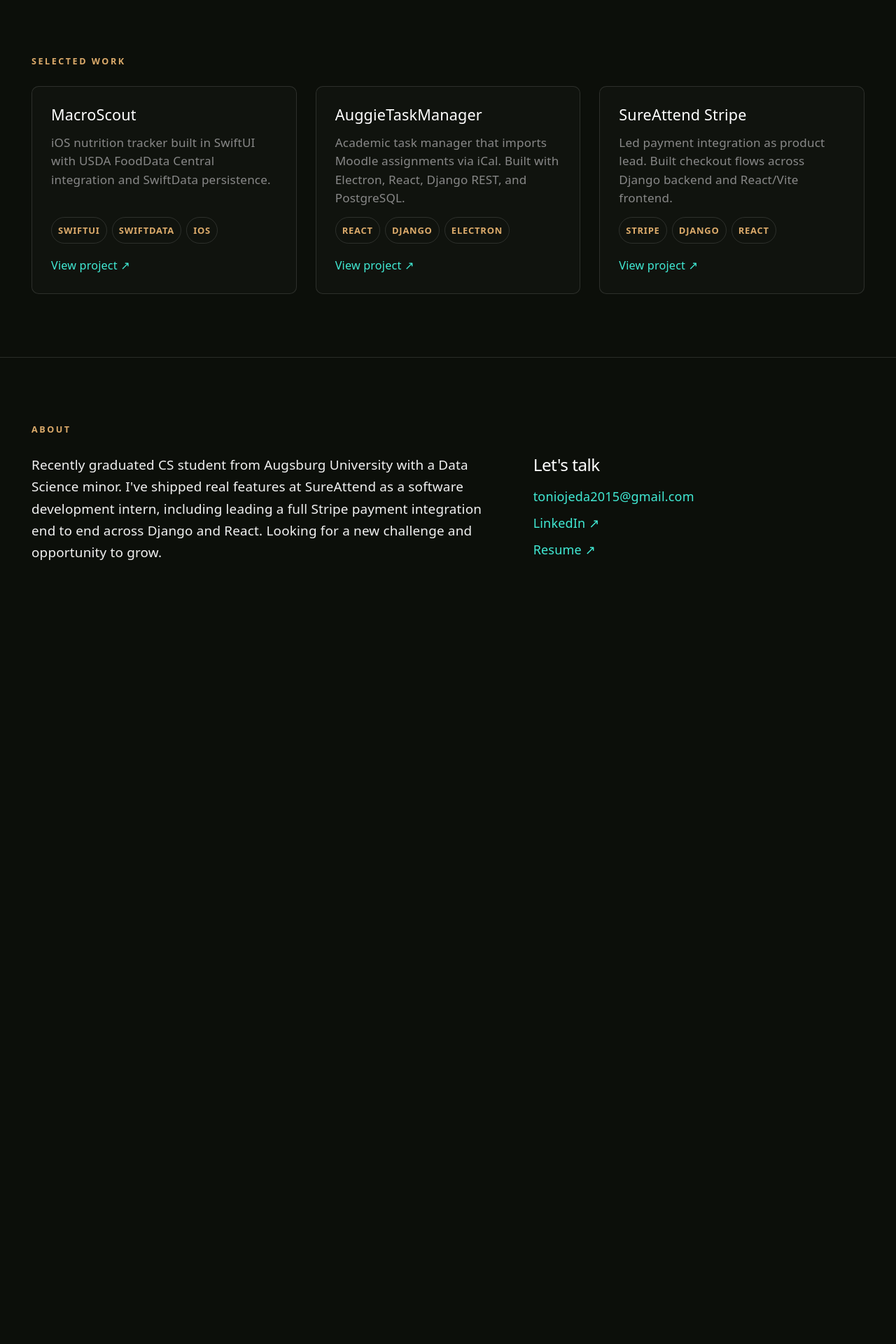
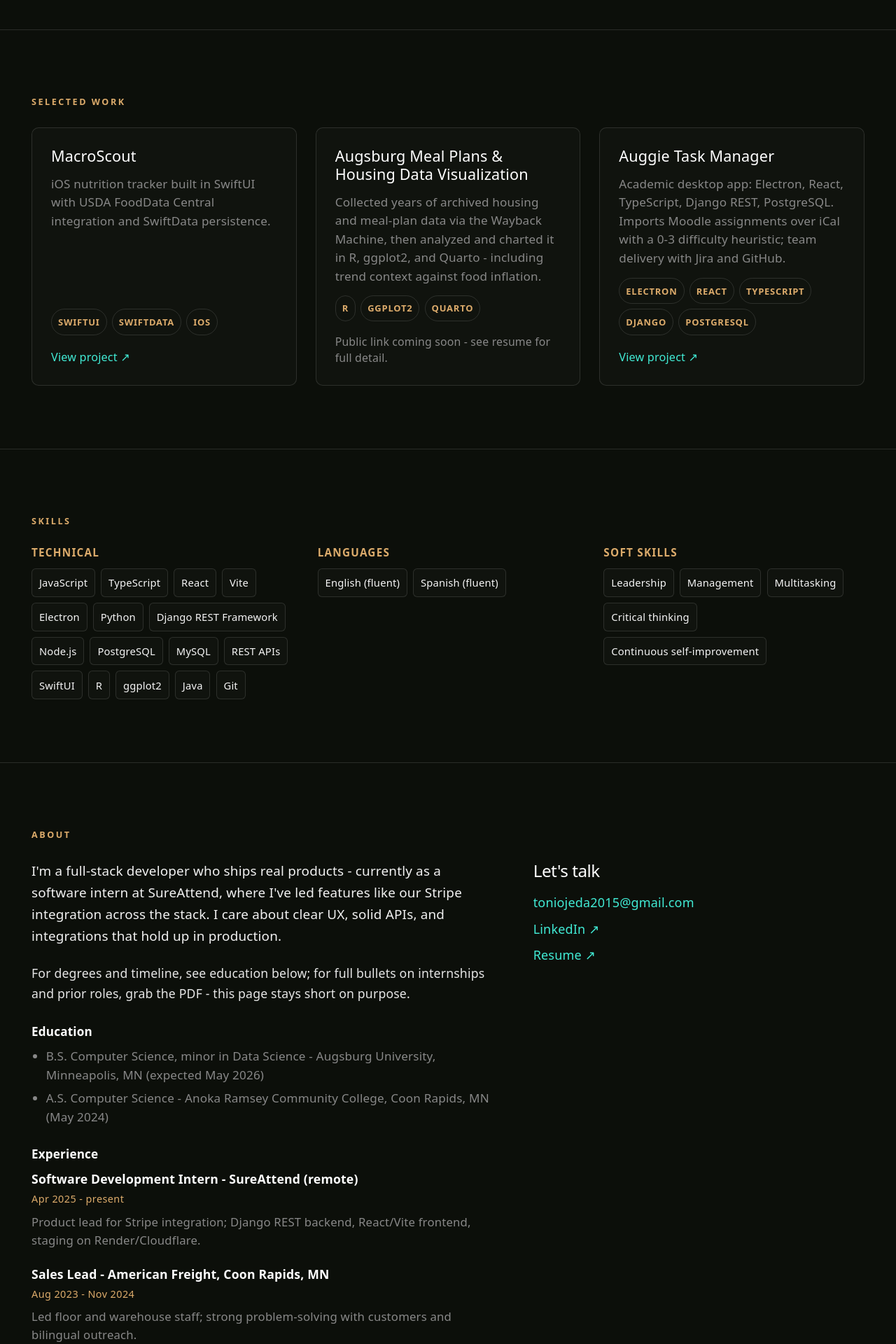
Before and after one commit to ojedat25/Professional-Portfolio, a React (Vite) app in the folder frontend/: page / in a window 1280 px wide. Shown: the part 620-2540 px from the top of the page at 70% size. Before the commit the page ends 1623 px from the top, so only its background shows below. Built offline with nearby package versions, Linux system fonts and the light colour scheme.

Commit message:
Add Skills section to App, update Navbar for navigation, enhance ProjectCard with placeholder text, and improve About section layout and content

```diff
--- a/frontend/src/App.jsx
+++ b/frontend/src/App.jsx
@@ -1,6 +1,7 @@
 import Navbar from "./components/Navbar.jsx";
 import Hero from "./sections/Hero.jsx";
 import Projects from "./sections/Projects.jsx";
+import Skills from "./sections/Skills.jsx";
 import About from "./sections/About.jsx";
 
 export default function App() {
@@ -19,6 +20,15 @@
           </div>
         </section>
         <section
+          id="skills"
+          className="section section--skills"
+          aria-labelledby="skills-label"
+        >
+          <div className="layout-inner section__inner">
+            <Skills />
+          </div>
+        </section>
+        <section
           id="about"
           className="section section--about"
           aria-labelledby="about-label"
--- a/frontend/src/components/Navbar.jsx
+++ b/frontend/src/components/Navbar.jsx
@@ -30,6 +30,13 @@
           </a>
           <a
             className="site-nav__link"
+            href="#skills"
+            onClick={(e) => scrollToId(e, "skills")}
+          >
+            Skills
+          </a>
+          <a
+            className="site-nav__link"
             href="#about"
             onClick={(e) => scrollToId(e, "about")}
           >
--- a/frontend/src/components/ProjectCard.jsx
+++ b/frontend/src/components/ProjectCard.jsx
@@ -1,6 +1,7 @@
 export default function ProjectCard({ title, description, tags, href }) {
   const tagList = Array.isArray(tags) ? tags : [];
   const external = typeof href === "string" && /^https?:\/\//i.test(href);
+  const isPlaceholder = !href || href === "#";
 
   return (
     <article className="project-card">
@@ -15,13 +16,20 @@
           ))}
         </ul>
       ) : null}
+      {isPlaceholder ? (
+        <span className="project-card__placeholder">
+          Public link coming soon - see resume for full detail.
+        </span>
+      ) : (
         <a
           className="project-card__link"
           href={href}
-        {...(external ? { target: "_blank", rel: "noopener noreferrer" } : {})}
+          target={external ? "_blank" : undefined}
+          rel={external ? "noopener noreferrer" : undefined}
         >
           View project <span aria-hidden="true">↗</span>
         </a>
+      )}
     </article>
   );
 }
--- a/frontend/src/data/siteContent.js
+++ b/frontend/src/data/siteContent.js
@@ -1,15 +1,73 @@
+import resumeUrl from "../assets/resume.pdf?url";
+
 /**
- * Site copy and links. Replace placeholder URLs when ready.
- * Project blurbs follow the resume / PDF mockup.
+ * Site copy aligned with resume. Update links when you publish repos or demos.
  */
 
 export const siteContent = {
   email: "toniojeda2015@gmail.com",
   githubUrl: "https://github.com/ojedat25",
   linkedinUrl: "https://www.linkedin.com/in/ojedat20/",
-  resumeUrl: "#",
+  resumeUrl,
 
-  bio: `Recently graduated CS student from Augsburg University with a Data Science minor. I've shipped real features at SureAttend as a software development intern, including leading a full Stripe payment integration end to end across Django and React. Looking for a new challenge and opportunity to grow.`,
+  heroEyebrow: "Software developer - Minneapolis",
+  heroLede:
+    "Full-stack developer finishing my CS degree at Augsburg (May 2026). I intern at SureAttend on Django REST and React/Vite, and I'm fluent in English and Spanish.",
+
+  bio: `I'm a full-stack developer who ships real products - currently as a software intern at SureAttend, where I've led features like our Stripe integration across the stack. I care about clear UX, solid APIs, and integrations that hold up in production.`,
+
+  aboutExtra: [
+    "For degrees and timeline, see education below; for full bullets on internships and prior roles, grab the PDF - this page stays short on purpose.",
+  ],
+
+  educationShort: [
+    "B.S. Computer Science, minor in Data Science - Augsburg University, Minneapolis, MN (expected May 2026)",
+    "A.S. Computer Science - Anoka Ramsey Community College, Coon Rapids, MN (May 2024)",
+  ],
+
+  experienceHighlights: [
+    {
+      title: "Software Development Intern - SureAttend (remote)",
+      meta: "Apr 2025 - present",
+      oneLiner:
+        "Product lead for Stripe integration; Django REST backend, React/Vite frontend, staging on Render/Cloudflare.",
+    },
+    {
+      title: "Sales Lead - American Freight, Coon Rapids, MN",
+      meta: "Aug 2023 - Nov 2024",
+      oneLiner:
+        "Led floor and warehouse staff; strong problem-solving with customers and bilingual outreach.",
+    },
+  ],
+
+  skills: {
+    technical: [
+      "JavaScript",
+      "TypeScript",
+      "React",
+      "Vite",
+      "Electron",
+      "Python",
+      "Django REST Framework",
+      "Node.js",
+      "PostgreSQL",
+      "MySQL",
+      "REST APIs",
+      "SwiftUI",
+      "R",
+      "ggplot2",
+      "Java",
+      "Git",
+    ],
+    languages: ["English (fluent)", "Spanish (fluent)"],
+    soft: [
+      "Leadership",
+      "Management",
+      "Multitasking",
+      "Critical thinking",
+      "Continuous self-improvement",
+    ],
+  },
 
   projects: [
     {
@@ -21,20 +79,20 @@
       href: "https://github.com/ojedat25/MacroScout",
     },
     {
-      id: "auggie",
-      title: "AuggieTaskManager",
+      id: "meal-plans",
+      title: "Augsburg Meal Plans & Housing Data Visualization",
       description:
-        "Academic task manager that imports Moodle assignments via iCal. Built with Electron, React, Django REST, and PostgreSQL.",
-      tags: ["React", "Django", "Electron"],
-      href: "https://github.com/ojedat25/Auggie-Task-Manager/tree/main",
+        "Collected years of archived housing and meal-plan data via the Wayback Machine, then analyzed and charted it in R, ggplot2, and Quarto - including trend context against food inflation.",
+      tags: ["R", "ggplot2", "Quarto"],
+      href: "#",
     },
     {
-      id: "sureattend",
-      title: "SureAttend Stripe",
+      id: "auggie-task-manager",
+      title: "Auggie Task Manager",
       description:
-        "Led payment integration as product lead. Built checkout flows across Django backend and React/Vite frontend.",
-      tags: ["Stripe", "Django", "React"],
-      href: "#",
+        "Academic desktop app: Electron, React, TypeScript, Django REST, PostgreSQL. Imports Moodle assignments over iCal with a 0-3 difficulty heuristic; team delivery with Jira and GitHub.",
+      tags: ["Electron", "React", "TypeScript", "Django", "PostgreSQL"],
+      href: "https://github.com/ojedat25/Auggie-Task-Manager/tree/main",
     },
   ],
 };
--- a/frontend/src/sections/About.jsx
+++ b/frontend/src/sections/About.jsx
@@ -1,10 +1,16 @@
 import { siteContent } from "../data/siteContent.js";
 
 function outboundProps(href) {
+  if (!href || href === "#") {
+    return {};
+  }
+  if (/^mailto:/i.test(href)) {
+    return {};
+  }
   if (/^https?:\/\//i.test(href)) {
     return { target: "_blank", rel: "noopener noreferrer" };
   }
-  return {};
+  return { target: "_blank", rel: "noopener noreferrer" };
 }
 
 export default function About() {
@@ -14,7 +20,34 @@
         About
       </p>
       <div className="about__grid">
-        <p className="about__bio">{siteContent.bio}</p>
+        <div className="about__main">
+          <p className="about__bio">{siteContent.bio}</p>
+          {siteContent.aboutExtra?.map((para) => (
+            <p key={para} className="about__bio about__bio--secondary">
+              {para}
+            </p>
+          ))}
+          <div className="about__block">
+            <h3 className="about__subhead">Education</h3>
+            <ul className="about__list">
+              {siteContent.educationShort.map((line) => (
+                <li key={line}>{line}</li>
+              ))}
+            </ul>
+          </div>
+          <div className="about__block">
+            <h3 className="about__subhead">Experience</h3>
+            <ul className="about__experience">
+              {siteContent.experienceHighlights.map((job) => (
+                <li key={job.title} className="about__job">
+                  <p className="about__job-title">{job.title}</p>
+                  <p className="about__job-meta">{job.meta}</p>
+                  <p className="about__job-line">{job.oneLiner}</p>
+                </li>
+              ))}
+            </ul>
+          </div>
+        </div>
         <div className="about__contact">
           <h2 className="about__cta-heading">Let&apos;s talk</h2>
           <ul className="about__links">
--- /dev/null
+++ b/frontend/src/sections/Skills.jsx
@@ -0,0 +1,45 @@
+import { siteContent } from "../data/siteContent.js";
+
+export default function Skills() {
+  const { skills } = siteContent;
+
+  return (
+    <div className="skills">
+      <p id="skills-label" className="section-label">
+        Skills
+      </p>
+      <div className="skills__groups">
+        <div className="skills__group">
+          <h2 className="skills__heading">Technical</h2>
+          <ul className="skills__chips" aria-label="Technical skills">
+            {skills.technical.map((item) => (
+              <li key={item}>
+                <span className="skill-chip">{item}</span>
+              </li>
+            ))}
+          </ul>
+        </div>
+        <div className="skills__group">
+          <h2 className="skills__heading">Languages</h2>
+          <ul className="skills__chips" aria-label="Human languages">
+            {skills.languages.map((item) => (
+              <li key={item}>
+                <span className="skill-chip">{item}</span>
+              </li>
+            ))}
+          </ul>
+        </div>
+        <div className="skills__group">
+          <h2 className="skills__heading">Soft skills</h2>
+          <ul className="skills__chips" aria-label="Soft skills">
+            {skills.soft.map((item) => (
+              <li key={item}>
+                <span className="skill-chip">{item}</span>
+              </li>
+            ))}
+          </ul>
+        </div>
+      </div>
+    </div>
+  );
+}
--- a/frontend/src/styles/layout.css
+++ b/frontend/src/styles/layout.css
@@ -12,6 +12,7 @@
 }
 
 #work,
+#skills,
 #about {
   scroll-margin-top: var(--nav-h);
 }
@@ -21,6 +22,10 @@
 }
 
 .section--work {
+  border-top: 1px solid var(--border);
+}
+
+.section--skills {
   border-top: 1px solid var(--border);
 }
 
@@ -150,6 +155,55 @@
   grid-template-columns: repeat(auto-fit, minmax(17rem, 1fr));
 }
 
+/* Skills */
+.skills__groups {
+  display: grid;
+  gap: 2rem;
+}
+
+@media (min-width: 900px) {
+  .skills__groups {
+    grid-template-columns: repeat(3, 1fr);
+    gap: 1.5rem 2rem;
+    align-items: start;
+  }
+}
+
+.skills__heading {
+  font-size: 0.85rem;
+  font-weight: 600;
+  letter-spacing: 0.08em;
+  text-transform: uppercase;
+  color: var(--secondary);
+  margin: 0 0 0.75rem;
+}
+
+.skills__chips {
+  list-style: none;
+  margin: 0;
+  padding: 0;
+  display: flex;
+  flex-wrap: wrap;
+  gap: 0.45rem;
+}
+
+.skill-chip {
+  display: inline-block;
+  font-size: 0.82rem;
+  padding: 0.35rem 0.55rem;
+  border-radius: 6px;
+  border: 1px solid var(--border);
+  color: color-mix(in srgb, var(--text) 92%, var(--muted));
+  background: rgba(255, 255, 255, 0.02);
+}
+
+.project-card__placeholder {
+  font-size: 0.88rem;
+  color: var(--muted);
+  line-height: 1.45;
+  margin-top: 0.25rem;
+}
+
 .project-card {
   display: flex;
   flex-direction: column;
@@ -221,11 +275,77 @@
   }
 }
 
+.about__main {
+  display: flex;
+  flex-direction: column;
+  gap: 1.25rem;
+}
+
 .about__bio {
   font-size: 1.05rem;
   line-height: 1.65;
   color: color-mix(in srgb, var(--text) 88%, var(--muted));
   max-width: 40rem;
+}
+
+.about__bio--secondary {
+  font-size: 0.98rem;
+  opacity: 0.95;
+}
+
+.about__block {
+  margin-top: 0.25rem;
+}
+
+.about__subhead {
+  font-size: 0.95rem;
+  font-weight: 600;
+  color: var(--text-h);
+  margin: 0 0 0.5rem;
+}
+
+.about__list {
+  margin: 0;
+  padding-left: 1.15rem;
+  max-width: 40rem;
+  color: var(--muted);
+  font-size: 0.95rem;
+  line-height: 1.55;
+}
+
+.about__list li + li {
+  margin-top: 0.4rem;
+}
+
+.about__experience {
+  list-style: none;
+  margin: 0;
+  padding: 0;
+  display: flex;
+  flex-direction: column;
+  gap: 1.25rem;
+  max-width: 40rem;
+}
+
+.about__job-title {
+  font-weight: 600;
+  font-size: 0.98rem;
+  color: var(--text-h);
+  margin: 0;
+}
+
+.about__job-meta {
+  font-size: 0.8rem;
+  color: var(--secondary);
+  margin: 0.15rem 0 0.35rem;
+  letter-spacing: 0.03em;
+}
+
+.about__job-line {
+  font-size: 0.93rem;
+  line-height: 1.55;
+  color: var(--muted);
+  margin: 0;
 }
 
 .about__cta-heading {
```
Also changed, not shown: frontend/src/sections/Hero.jsx (+2 -5 lines), 1 other file (tests, documents, lock files or other folders). Lines whose indentation alone changed are shown as unchanged.
